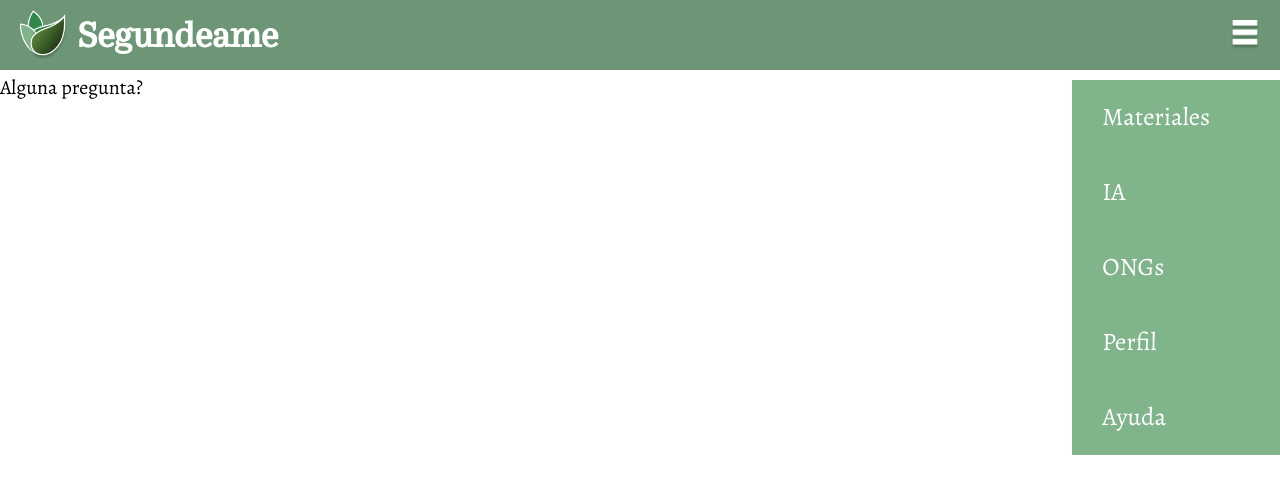
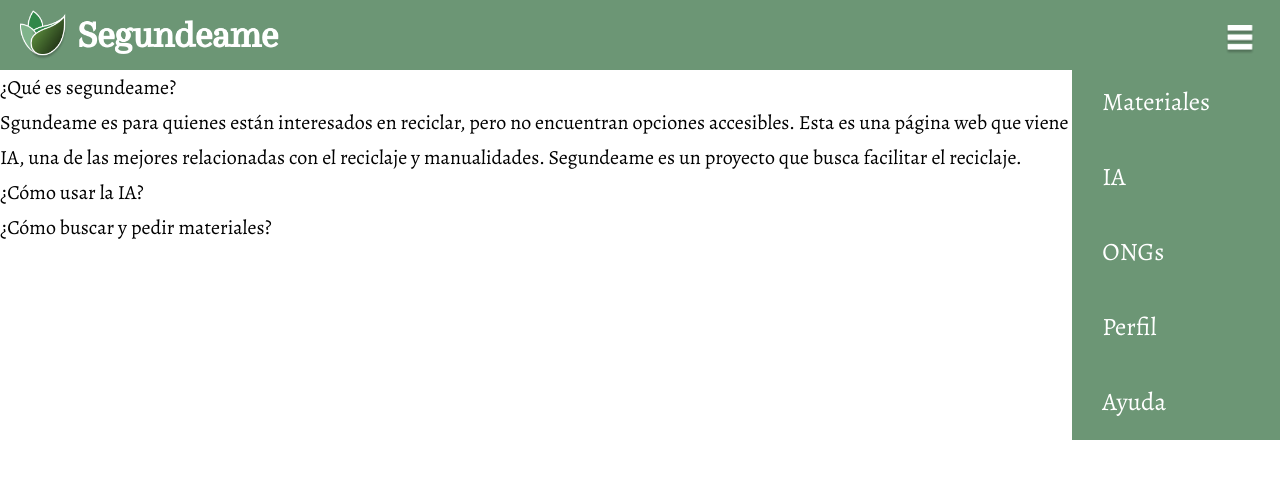
Before and after one commit to ilangar/Segundeame, a Next.js app in the folder segundeame/: page /ayuda in a window 1280 px wide. Both pictures are taken after a click on the button 1245 px from the left and 35 px from the top of the page. Shown: the top 494 px of the page. Built offline with nearby package versions, Linux system fonts and the light colour scheme.

Commit message:
Home, ayuda

```diff
--- a/segundeame/app/(ayuda)/ayuda/page.jsx
+++ b/segundeame/app/(ayuda)/ayuda/page.jsx
@@ -3,7 +3,14 @@ export default function Ayuda() {
     return (
 
     <div>
-      <h1>Alguna pregunta?</h1>
+      <h1>¿Qué es segundeame?</h1>
+      <p> Sgundeame es para quienes están interesados en reciclar, pero no encuentran opciones accesibles. Esta es una página web que viene a solucionar  gracias a la IA, una de las mejores relacionadas con el reciclaje y manualidades.
+Segundeame es un proyecto que busca facilitar el reciclaje.   </p>
+      <h1>¿Cómo usar la IA?</h1>
+      <p></p>
+      <h1>¿Cómo buscar y pedir materiales?</h1>
+      <p></p>
+
     </div>
 
 
--- a/segundeame/app/(ia)/ia/page.jsx
+++ b/segundeame/app/(ia)/ia/page.jsx
@@ -1,23 +1,35 @@
 "use client"
-
+const API_KEY = 'AIzaSyDvnumRKZ3buAEEkQYToOlo3JgiaQekIQQ';
 import ChatIA from "@/app/components/chatIA";
-
+import { GoogleGenerativeAI } from "@google/generative-ai"
+const genAI = new GoogleGenerativeAI(API_KEY);
 
 export default function IA() {
+  const handleSearch = async (inputText) => {
+    console.log("Se realizó una búsqueda con el término:", inputText);
+    const model = genAI.getGenerativeModel({ model: "gemini-1.5-pro-latest" });
+    const prompt = inputText;
 
-
-    const handleSearch = (searchTerm) => {
-      console.log("Se realizó una búsqueda con el término:", searchTerm);
-      // Puedes realizar otras acciones, como actualizar el estado del componente padre, hacer una llamada a una API, etc.
-    };
-    return (
+    try {
+      const result = await model.generateContent(prompt);
+      const response = result.response;
+      console.log(response.candidates[0].content.parts[0].text);
+      const respuestaIA = response.candidates[0].content.parts[0].text;
+    } catch (error) {
+      console.error('Error al generar contenido:', error);
+    }
+  };
+  return (
 
     <div className="bg-[#6C9675] h-[90.1%]">
       <div >
-        <ChatIA onSearch={handleSearch}/>
+        <ChatIA onSearch={handleSearch} />
+        <div className="fixed left-1/2 top-32 -translate-x-1/2 items-center" >
+        <p className="flex text-center rounded-lg py-2 w-[520px] bg-[#80B48B]">  </p>
+        </div>
       </div>
     </div>
 
 
-    );
-  }
+  );
+}
--- a/segundeame/app/components/chatIA.jsx
+++ b/segundeame/app/components/chatIA.jsx
@@ -1,10 +1,6 @@
 "use client"
 
-
-
-import { GoogleGenerativeAI } from "@google/generative-ai"
 import React, { useState } from 'react';
-
 
 
 const ChatIA = ({ onSearch = null }) => {
@@ -21,33 +17,11 @@ const ChatIA = ({ onSearch = null }) => {
   }
 
   const handleSend = () => {
-    if(send === true) {
+    if (send === true) {
       setSend(false)
     } else {
       setSend(true)
     }
-  }
-
-  const API_KEY = 'AIzaSyDvnumRKZ3buAEEkQYToOlo3JgiaQekIQQ';
-  const genAI = new GoogleGenerativeAI(API_KEY);
-
-
-  const handleClick = () => {
-    document.getElementById('generateButton').addEventListener('click', async () => {
-      const inputText = document.getElementById('inputText').value;
-      const model = genAI.getGenerativeModel({ model: "gemini-1.5-pro-latest"});
-      const prompt = inputText;
-
-      try {
-          const result = await model.generateContent(prompt);
-          const response = await result.response;
-          const md = window.markdownit();
-          const md_result = md.render(response.text());
-          document.getElementById('responseText').innerHTML = md_result;
-      } catch (error) {
-          console.error('Error al generar contenido:', error);
-      }
-  });
   }
 
   return (
@@ -55,8 +29,8 @@ const ChatIA = ({ onSearch = null }) => {
     <div className="flex align-center justify-center flex-col   ">
       <div className="fixed left-1/2 top-32 -translate-x-1/2 items-center ">
         {send ? (
-          <p  id="responseText"> {result} </p>
-        ):(
+          <p className="flex text-center rounded-lg py-2 w-[520px] bg-[#80B48B]"> </p>
+        ) : (
           <h1 className="flex text-center rounded-lg py-2 w-[520px] bg-[#80B48B]">Cuentale a nuestra IA que proyecto quieres realizar para que te responda ocn los materiales necesarios y los pasos para realizarlo</h1>
         )}
       </div>
@@ -72,8 +46,7 @@ const ChatIA = ({ onSearch = null }) => {
           <button
             type="submit" id="generateButton"
             className=" bg-white py-2 px-4 hover:bg-[#80B48B] focus:outline-none drop-shadow-md rounded-r-lg"
-            onClick = {handleSend}
-            onClick = {handleClick}
+            onClick={handleSend}
           >Enviar</button>
         </div>
       </form>
--- a/segundeame/app/components/menu.jsx
+++ b/segundeame/app/components/menu.jsx
@@ -16,10 +16,10 @@ const HamburgerMenu = () => {
         className="text-black focus:outline-none"
         onClick={toggleMenu}
       >
-        <img className="h-6 w-6 m-4" src="./menu-hamburguesa.png" alt="Icono del menu hamburguesa" />
+        <img className="h-6 w-6 mt-5 mr-5" src="./menu-hamburguesa.png" alt="Icono del menu hamburguesa" />
       </button>
       {isOpen && (
-        <div className="bg-[#80B48B] absolute top-full right-0 ">
+        <div className="bg-[#6C9675] absolute top-full right-0 ">
           <a href="./materiales" className="block text-white py-4 px-6 mr-8 cursor-pointer hover:text-black">Materiales</a>
           <a href="./ia" className="block text-white py-4 px-6 cursor-pointer hover:text-black">IA</a>
           <a href="./ong" className="block text-white py-4 px-6 cursor-pointer hover:text-black">ONGs</a>
--- a/segundeame/app/page.jsx
+++ b/segundeame/app/page.jsx
@@ -26,9 +26,13 @@ export default function Home() {
         <img src="\logo.png" alt="logo de segundeame" className="h-20"/>
         <p className="text-white ml-4 text-xl">Te segundeamos para que vos puedas ayudar al planeta</p>
       </div>
-      <a href="./ayuda" className="flex align-center justify-center m-2 bg-[#80B48B] text-white rounded-md py-2 px-4 hover:bg-[#6C9675] focus:outline-none focus:bg-[#6C9675] drop-shadow-md"> ¿Cómo usar Segundeame?
-      </a>
+
     </div>
+
+    <div className="absolute aling-center bottom-10 bg-[#80B48B] hover:bg-[#6C9675] focus:outline-none focus:bg-green-300 rounded-md py-2 px-4">
+      <a href="./ayuda" className="text-white">¿Cómo usar Segundeame?</a>
+    </div>
+    <a href="./../ayuda" className=" bg-[#80B48B] py-2 px-4 text-white focus:outline-none drop-shadow-md rounded-lg"> ¿Cómo usar Segundeame?</a>
   </main>
 
 
```
Lines whose indentation alone changed are shown as unchanged.
